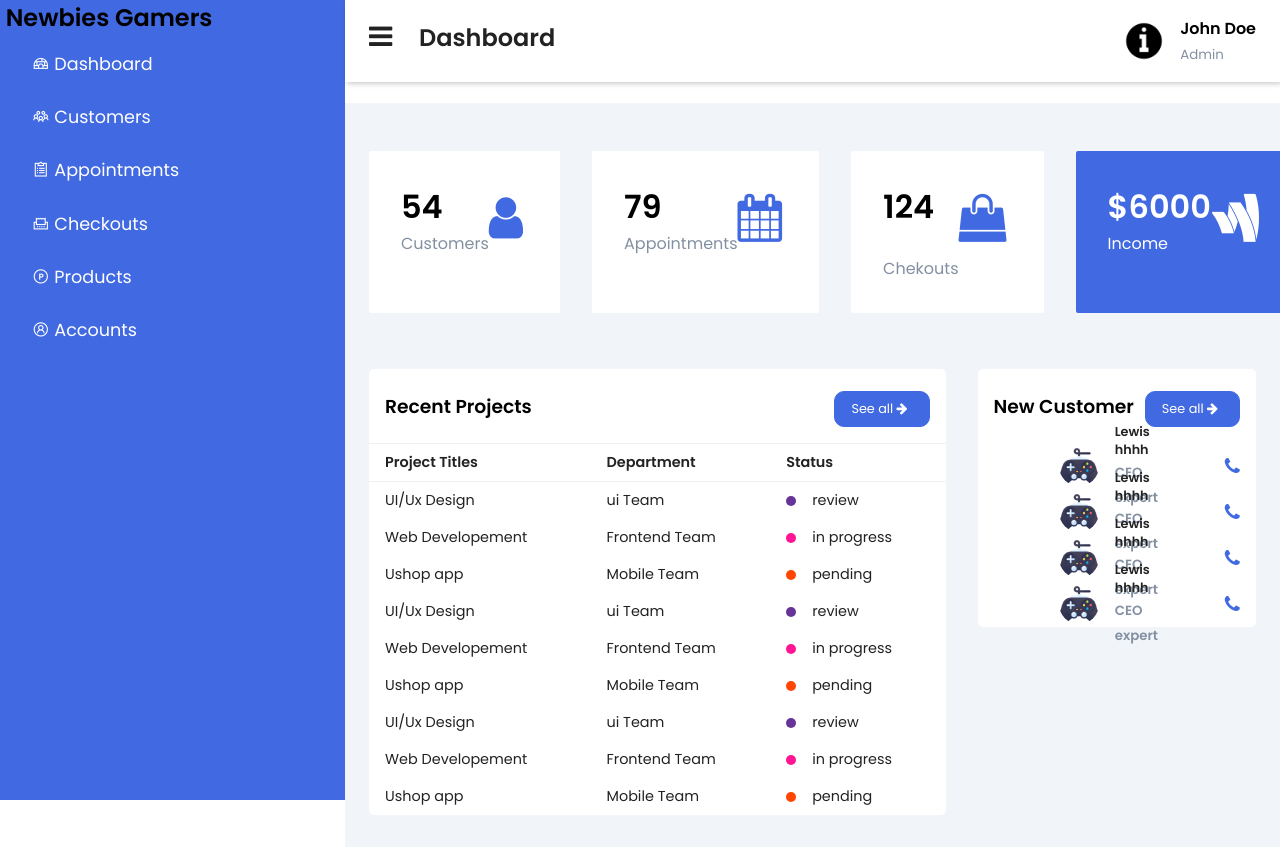
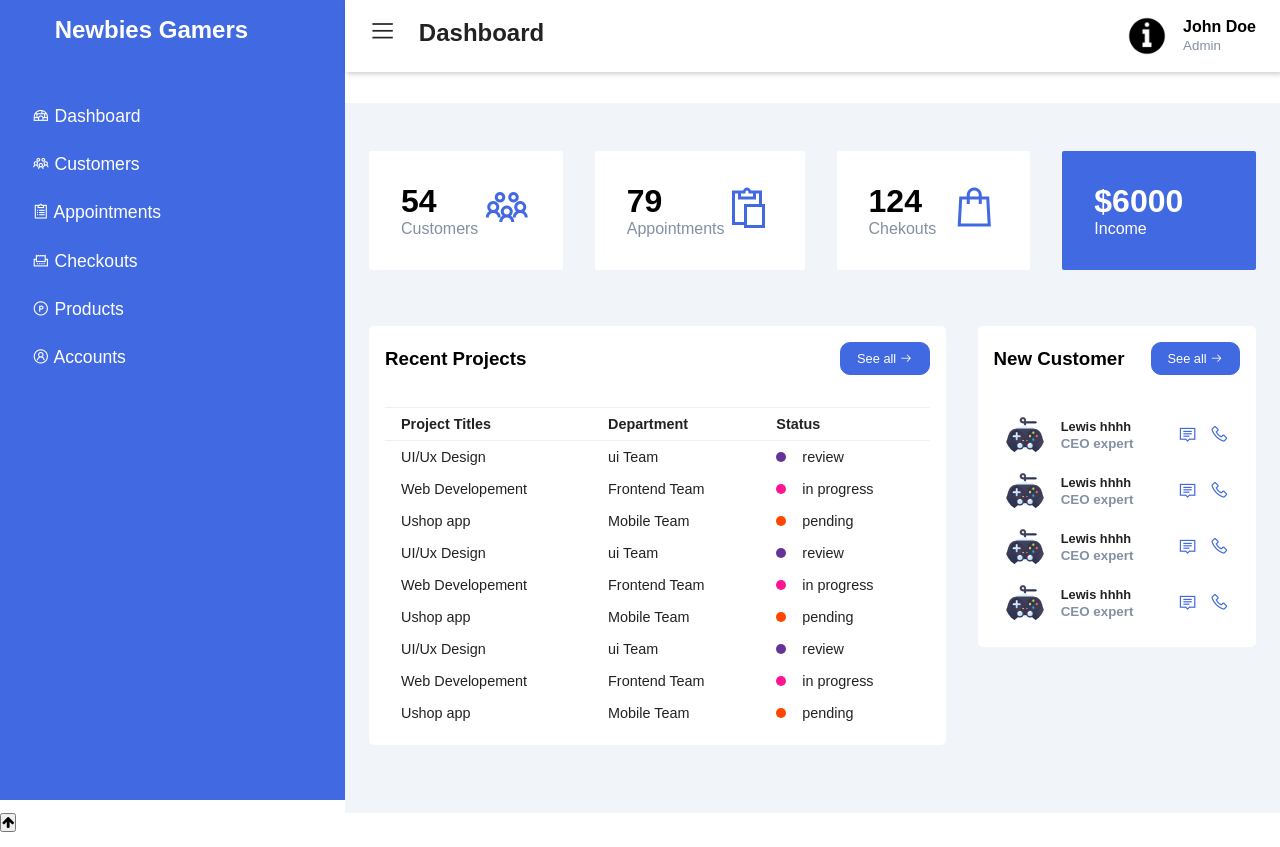
Before and after one commit to jadhammoud7/Capstone-Project, a PHP site: page /home-admin/home-admin.php in a window 1280 px wide. Run offline with PHP 8.4, Linux system fonts and the light colour scheme; a user stored in the database is signed in.

Commit message:
fixed styling errors in home admin

```diff
--- a/home-admin/home-admin.css
+++ b/home-admin/home-admin.css
@@ -70,7 +70,7 @@
   margin-left: 345px;
 }
 
-.header {
+header {
   background: #fff;
   display: flex;
   justify-content: space-between;
@@ -112,16 +112,16 @@
   left: 70px;
 }
 
-.header h2 {
+header h2 {
   color: #222;
 }
 
-.header label span {
+header label span {
   font-size: 1.7rem;
   padding-right: 1rem;
 }
 
-.search-wrapper {
+/* .search-wrapper {
   border: 1px solid #f0f0f0;
   border-radius: 30px;
   height: 50px;
@@ -141,8 +141,7 @@
   padding: .5rem;
   border: none;
   outline: none;
-
-}
+} */
 
 .user-wrapper {
   display: flex;
@@ -163,10 +162,10 @@ main {
   margin-top: 85px;
   padding: 2rem 1.5rem;
   background: #f1f5f9;
-  min-height: calc(100vh- 90px);
+  min-height: calc(100vh - 90px);
 }
 
-.dashboard-cards {
+.cards {
   display: grid;
   grid-template-columns: repeat(4, 1fr);
   grid-gap: 2rem;
@@ -192,7 +191,6 @@ main {
 
 .card-single:last-child {
   background: var(--main-color);
-
 }
 
 .card-single:last-child div:last-child span,
@@ -217,7 +215,8 @@ table {
   border-radius: 5px;
 }
 
-.card-header {
+.card-header,
+.card-body {
   padding: 1rem;
 }
 
@@ -226,7 +225,6 @@ table {
   justify-content: space-between;
   align-items: center;
   border-bottom: 1px solid var(#f0f0f0);
-
 }
 
 .card-header button {
@@ -241,7 +239,6 @@ table {
 thead tr {
   border-top: 1px solid #f0f0f0;
   border-bottom: 1px solid #f0f0f0;
-
 }
 
 thead td {
@@ -252,7 +249,6 @@ td {
   padding: .5rem 1rem;
   font-size: .9rem;
   color: #222;
-
 }
 
 td .status {
@@ -295,7 +291,6 @@ tr td:last-child {
 .info {
   display: flex;
   align-items: center;
-
 }
 
 .info img {
@@ -345,7 +340,7 @@ tr td:last-child {
     margin-left: 70px;
   }
 
-  .main-content header {
+  .main-contentheader {
     width: calc(100% - 70px);
     left: 70px;
   }
--- a/home-admin/home-admin.php
+++ b/home-admin/home-admin.php
@@ -8,7 +8,6 @@ if (!isset($_SESSION['logged_bool'])) {
 }
 
 ?>
-
 
 <!DOCTYPE html>
 <html lang="en">
@@ -21,31 +20,24 @@ if (!isset($_SESSION['logged_bool'])) {
     <link rel="stylesheet" href="https://cdnjs.cloudflare.com/ajax/libs/font-awesome/4.7.0/css/font-awesome.min.css">
     <link rel="stylesheet" href="https://maxst.icons8.com/vue-static/landings/line-awesome/line-awesome/1.3.0/css/line-awesome.min.css">
     <link rel="stylesheet" href="../home-admin/home-admin.css">
-    <link rel="stylesheet" href="../home-page/home-page.css">
-    <link rel="stylesheet" href="../main/main.css">
+    <!-- <link rel="stylesheet" href="../home-page/home-page.css"> -->
+    <!-- <link rel="stylesheet" href="../main/main.css"> -->
     <title>Home Admin - Newbies Gamers</title>
 </head>
 
 <body onunload="myFunction()">
-    <!-- started with the menu bar -->
-    <!-- <header>
-        <nav class="nav-bar" id="hhh">
-            <a href="" class="nav-branding">Newbie Gamers.</a>
-        </nav>
-    </header> -->
-    <!-- ended with the menu bar -->
 
     <!-- started popup message login successful -->
-    <div class="popup" id="login-confirmation">
+    <!-- <div class="popup" id="login-confirmation">
         <img src="../images/tick.png" alt="successfully logged in">
         <h2>Login Successful</h2>
         <p>Welcome to Newbies Gamers</p>
         <button type="button" onclick="RemoveLogInPopUp()">OK</button>
-    </div>
+    </div> -->
 
     <input type="checkbox" id="nav-toggle">
     <div class="sidebar">
-        <div class="sidebar-header">
+        <div class="sidebar-brand">
             <h2>
                 <span class="lab la-newbiesgamers"></span> <span>Newbies Gamers</span>
             </h2>
@@ -95,16 +87,14 @@ if (!isset($_SESSION['logged_bool'])) {
     </div>
 
     <div class="main-content">
-        <div class="header">
+        <header>
             <h2>
                 <label for="nav-toggle">
-                    <span><i class="fa fa-bars"></i></span>
+                    <span><i class="las la-bars"></i></span>
                 </label>
 
                 Dashboard
             </h2>
-
-
 
             <div class="user-wrapper">
                 <img src="../images/info.png" width="40px" height="40px" alt="">
@@ -113,17 +103,17 @@ if (!isset($_SESSION['logged_bool'])) {
                     <small>Admin</small>
                 </div>
             </div>
-        </div>
+        </header>
 
         <main>
-            <div class="dashboard-cards">
+            <div class="cards">
                 <div class="card-single">
                     <div>
                         <h1>54</h1>
                         <span>Customers</span>
                     </div>
                     <div>
-                        <span><i class="fa fa-user"></i></span>
+                        <span class="las la-users"></span>
                     </div>
                 </div>
                 <div class="card-single">
@@ -132,16 +122,16 @@ if (!isset($_SESSION['logged_bool'])) {
                         <span>Appointments</span>
                     </div>
                     <div>
-                        <span><i class="fa fa-calendar"></i></span>
+                        <span class="las la-clipboard"></span>
                     </div>
                 </div>
                 <div class="card-single">
                     <div>
                         <h1>124</h1>
-                        <span><i class="fa fa-receipt"></i>Chekouts</span>
+                        <span>Chekouts</span>
                     </div>
                     <div>
-                        <span><i class="fa fa-shopping-bag" aria-hidden="true"></i></span>
+                        <span class="las la-shopping-bag"></span>
                     </div>
                 </div>
                 <div class="card-single">
@@ -150,7 +140,7 @@ if (!isset($_SESSION['logged_bool'])) {
                         <span>Income</span>
                     </div>
                     <div>
-                        <span><i class="fa fa-google-wallet"></i></span>
+                        <span class="las la-google-wallet"></span>
                     </div>
                 </div>
             </div>
@@ -159,7 +149,7 @@ if (!isset($_SESSION['logged_bool'])) {
                     <div class="card">
                         <div class="card-header">
                             <h3>Recent Projects</h3>
-                            <button>See all <span><i class="fa fa-arrow-right"></i></span></button>
+                            <button>See all <span class="las la-arrow-right"></span></button>
                         </div>
                         <div class="card-body">
                             <div class="table-responsive">
@@ -169,7 +159,6 @@ if (!isset($_SESSION['logged_bool'])) {
                                             <td>Project Titles</td>
                                             <td>Department</td>
                                             <td>Status</td>
-
                                         </tr>
                                     </thead>
                                     <tbody>
@@ -255,7 +244,7 @@ if (!isset($_SESSION['logged_bool'])) {
                     <div class="card">
                         <div class="card-header">
                             <h3>New Customer</h3>
-                            <button>See all <span><i class="fa fa-arrow-right"></i></span></button>
+                            <button>See all <span class="las la-arrow-right"></span></button>
                         </div>
                         <div class="card-body">
                             <div class="customer">
@@ -267,9 +256,9 @@ if (!isset($_SESSION['logged_bool'])) {
                                     </div>
                                 </div>
                                 <div class="contact">
-                                    <span><i class="fa fa-circle-user"></i></span>
-                                    <span><i class="fa fa-comment-alt"></i></span>
-                                    <span><i class="fa fa-phone"></i></span>
+                                    <span><i class="las la-circle-user"></i></span>
+                                    <span><i class="las la-comment"></i></span>
+                                    <span><i class="las la-phone"></i></span>
                                 </div>
                             </div>
                             <div class="customer">
@@ -281,9 +270,9 @@ if (!isset($_SESSION['logged_bool'])) {
                                     </div>
                                 </div>
                                 <div class="contact">
-                                    <span><i class="fa fa-circle-user"></i></span>
-                                    <span><i class="fa fa-comment-alt"></i></span>
-                                    <span><i class="fa fa-phone"></i></span>
+                                    <span><i class="las la-circle-user"></i></span>
+                                    <span><i class="las la-comment"></i></span>
+                                    <span><i class="las la-phone"></i></span>
                                 </div>
                             </div>
                             <div class="customer">
@@ -295,9 +284,9 @@ if (!isset($_SESSION['logged_bool'])) {
                                     </div>
                                 </div>
                                 <div class="contact">
-                                    <span><i class="fa fa-circle-user"></i></span>
-                                    <span><i class="fa fa-comment-alt"></i></span>
-                                    <span><i class="fa fa-phone"></i></span>
+                                    <span><i class="las la-circle-user"></i></span>
+                                    <span><i class="las la-comment"></i></span>
+                                    <span><i class="las la-phone"></i></span>
                                 </div>
                             </div>
                             <div class="customer">
@@ -309,9 +298,9 @@ if (!isset($_SESSION['logged_bool'])) {
                                     </div>
                                 </div>
                                 <div class="contact">
-                                    <span><i class="fa fa-circle-user"></i></span>
-                                    <span><i class="fa fa-comment-alt"></i></span>
-                                    <span><i class="fa fa-phone"></i></span>
+                                    <span><i class="las la-circle-user"></i></span>
+                                    <span><i class="las la-comment"></i></span>
+                                    <span><i class="las la-phone"></i></span>
                                 </div>
                             </div>
                         </div>
@@ -328,11 +317,6 @@ if (!isset($_SESSION['logged_bool'])) {
     <button onclick="ReturnToTop()" id="TopBtn" title="Return to Top"><i class="fa fa-arrow-up"></i></button>
     <!-- ended return to top button -->
 
-
-<!--
-    <script src="../home-page/home-page.js"></script>
-    <script src="../main/main.js"></script> -->
-
 </body>
 
 </html>
```
